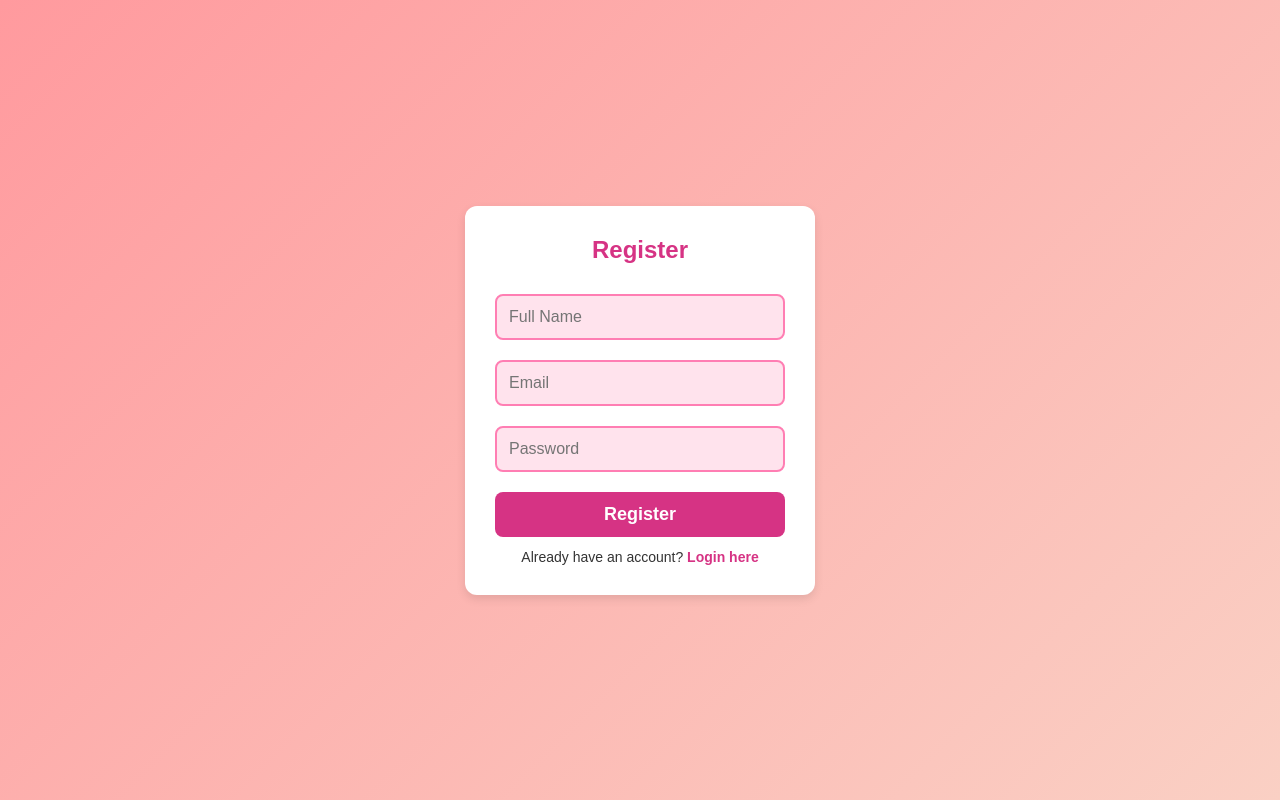
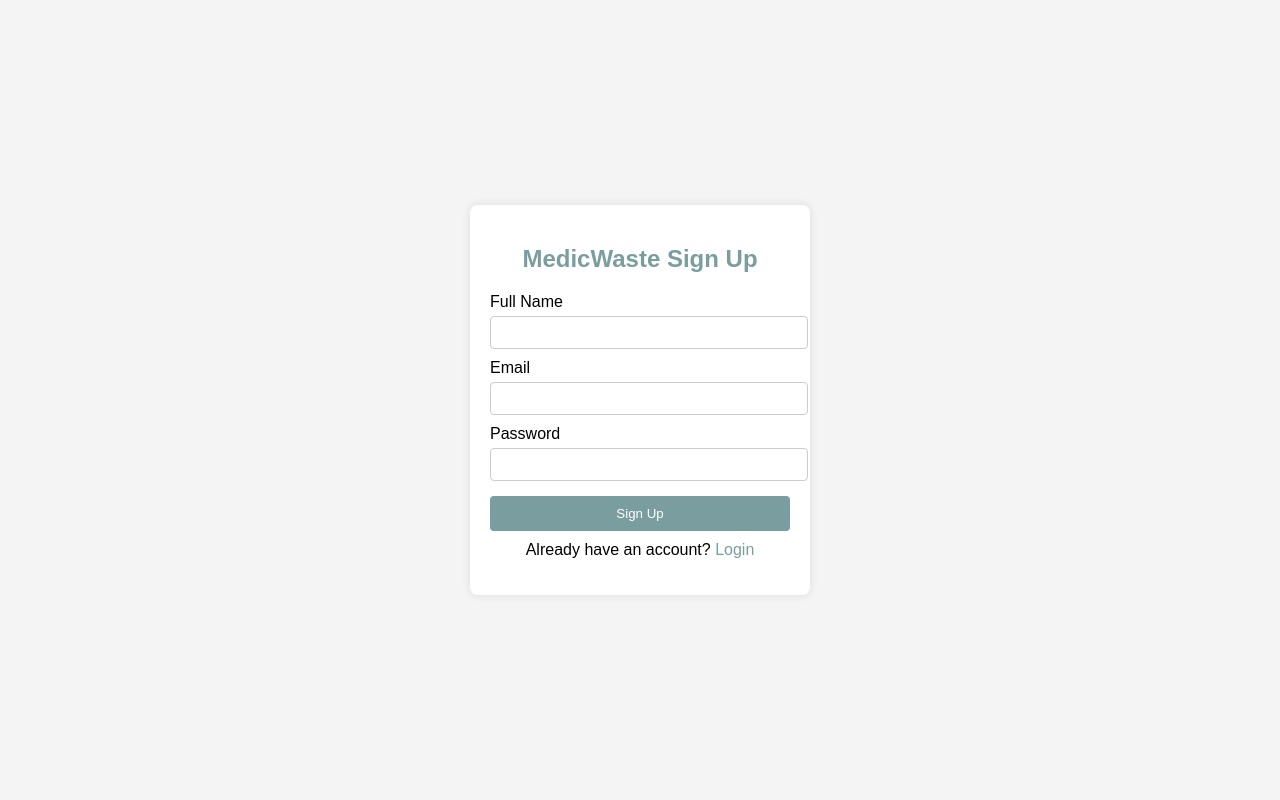
Before and after one commit to neeharika0910/miniproject, a plain HTML site: page register.html in a window 1280 px wide. Drawn offline with Linux system fonts and the light colour scheme.

Commit message:
Update register.html

```diff
--- a/register.html
+++ b/register.html
@@ -1,239 +1,89 @@
 <!DOCTYPE html>
 <html lang="en">
+<head>
+    <meta charset="UTF-8" />
+    <meta name="viewport" content="width=device-width, initial-scale=1.0"/>
+    <title>MedicWaste - Sign Up</title>
     <style>
-
-* {
-    margin: 0;
-    padding: 0;
-    box-sizing: border-box;
-    font-family: "Poppins", sans-serif;
-}
         body {
+            font-family: Arial, sans-serif;
+            background-color: #f4f4f4;
             display: flex;
             justify-content: center;
             align-items: center;
             height: 100vh;
-    background: linear-gradient(135deg, #ff9a9e, #fad0c4);
+            margin: 0;
         }
-.login-container {
-    background: white;
-    padding: 30px;
-    width: 350px;
-    text-align: center;
-    border-radius: 12px;
-    box-shadow: 0 4px 10px rgba(0, 0, 0, 0.1);
-    display: flex;
-    flex-direction: column;
-    align-items: center;
-}
-.login-container h2 {
-    margin-bottom: 20px;
-    color: #d63384;
-    font-size: 24px;
-}
-.login-container input {
-    width: 100%;
-    padding: 12px;
-    margin: 10px 0;
-    border: 2px solid #ff7eb3;
-    border-radius: 8px;
-    outline: none;
-    background: #ffe3ed;
-    font-size: 16px;
-    transition: 0.3s ease-in-out;
-}
-.login-container input:focus {
-    border-color: #d63384;
-    background: #ffd6e8;
-}
-.login-container button {
-    width: 100%;
-    padding: 12px;
-    background: #d63384;
-    border: none;
-    color: white;
-    font-size: 18px;
-    font-weight: bold;
-    border-radius: 8px;
-    cursor: pointer;
-    transition: 0.3s ease-in-out;
-    margin-top: 10px;
-}
-
-.login-container button:hover {
-    background: #b62e6b;
-}
-
-/* Link Styling */
-.login-container p {
-    margin-top: 12px;
-    color: #333;
-    font-size: 14px;
-}
-
-.login-container a {
-    color: #d63384;
-    text-decoration: none;
-    font-weight: bold;
-}
-
-.login-container a:hover {
-    text-decoration: underline;
-}
-body {
-    font-family: Arial, sans-serif;
-    background: #ffe3ed;
-    margin: 0;
-    padding: 20px;
-}
-
-.container {
-    max-width: 800px;
-    margin: auto;
+        .signup-container {
             background: white;
             padding: 20px;
-    border-radius: 12px;
-    box-shadow: 0px 4px 10px rgba(0, 0, 0, 0.1);
+            border-radius: 8px;
+            box-shadow: 0 0 10px rgba(0,0,0,0.1);
+            width: 300px;
             text-align: center;
         }
-
-h2 {
-    color: #d63384;
+        h2 { color: #7a9e9f; }
+        label {
+            display: block;
+            margin-top: 10px;
+            text-align: left;
         }
-
-#search {
+        input {
+            width: 100%;
+            padding: 8px;
+            margin-top: 5px;
+            border: 1px solid #ccc;
+            border-radius: 4px;
+        }
+        button {
+            margin-top: 15px;
             width: 100%;
             padding: 10px;
-    margin-bottom: 10px;
-    border: 2px solid #d63384;
-    border-radius: 8px;
-    outline: none;
-    font-size: 16px;
+            background-color: #7a9e9f;
+            color: white;
+            border: none;
+            border-radius: 4px;
+            cursor: pointer;
         }
-
-table {
-    width: 100%;
-    border-collapse: collapse;
-    margin-top: 10px;
-}
-
-th, td {
-    padding: 12px;
-    border-bottom: 1px solid #ddd;
-}
-
-th {
-    background: #d63384;
-    color: white;
-}
-
-tr:hover {
-    background: #ffe3ed;
-}
-
-.donate-btn {
-    padding: 8px 12px;
-    background: #d63384;
-    color: white;
+        button:hover { background-color: #7a9e9f; }
+        p { margin-top: 10px; }
+        a {
+            color: #7a9e9f;
             text-decoration: none;
-    border-radius: 6px;
-    font-weight: bold;
-}
-
-.donate-btn:hover {
-    background: #b62e6b;
-}
-* {
-    margin: 0;
-    padding: 0;
-    box-sizing: border-box;
-    font-family: "Poppins", sans-serif;
-}
-body {
-    display: flex;
-    justify-content: center;
-    align-items: center;
-    height: 100vh;
-    background: linear-gradient(135deg, #ff9a9e, #fad0c4);
-}
-.register-container {
-    background: white;
-    padding: 30px;
-    width: 350px;
-    text-align: center;
-    border-radius: 12px;
-    box-shadow: 0 4px 10px rgba(0, 0, 0, 0.1);
-    display: flex;
-    flex-direction: column;
-    align-items: center;
-}
-.register-container h2 {
-    margin-bottom: 20px;
-    color: #d63384;
-    font-size: 24px;
-}
-.register-container input {
-    width: 100%;
-    padding: 12px;
-    margin: 10px 0;
-    border: 2px solid #ff7eb3;
-    border-radius: 8px;
-    outline: none;
-    background: #ffe3ed;
-    font-size: 16px;
-    transition: 0.3s ease-in-out;
-}
-.register-container input:focus {
-    border-color: #d63384;
-    background: #ffd6e8;
-}
-.register-container button {
-    width: 100%;
-    padding: 12px;
-    background: #d63384;
-    border: none;
-    color: white;
-    font-size: 18px;
-    font-weight: bold;
-    border-radius: 8px;
-    cursor: pointer;
-    transition: 0.3s ease-in-out;
-    margin-top: 10px;
-}
-
-.register-container button:hover {
-    background: #b62e6b;
-}
-.register-container p {
-    margin-top: 12px;
-    color: #333;
-    font-size: 14px;
-}
-.register-container a {
-    color: #d63384;
-    text-decoration: none;
-    font-weight: bold;
-}
-.register-container a:hover {
-    text-decoration: underline;
         }
     </style>
-<head>
-    <meta charset="UTF-8">
-    <meta name="viewport" content="width=device-width, initial-scale=1.0">
-    <title>Register</title>
-    <link rel="stylesheet" href="style.css">
 </head>
 <body>
-    <div class="register-container">
-        <h2>Register</h2>
-        <form action="register.php" method="POST">
-            <input type="text" name="name" placeholder="Full Name" required>
-            <input type="email" name="email" placeholder="Email" required>
-            <input type="password" name="password" placeholder="Password" required>
-            <button type="submit">Register</button>
+    <div class="signup-container">
+        <h2>MedicWaste Sign Up</h2>
+        <form id="signupForm">
+            <label for="name">Full Name</label>
+            <input type="text" id="name" required />
+
+            <label for="email">Email</label>
+            <input type="email" id="email" required />
+
+            <label for="password">Password</label>
+            <input type="password" id="password" required />
+
+            <button type="submit">Sign Up</button>
         </form>
-        <p>Already have an account? <a href="login.html">Login here</a></p>
+        <p>Already have an account? <a href="login.html">Login</a></p>
     </div>
+
+    <script>
+        document.getElementById("signupForm").addEventListener("submit", function(event) {
+            event.preventDefault();
+
+            const name = document.getElementById("name").value.trim();
+            const email = document.getElementById("email").value.trim();
+            const password = document.getElementById("password").value;
+            const user = { name, email, password };
+            localStorage.setItem("medicWasteUser", JSON.stringify(user));
+
+            alert("Signup successful! You can now log in.");
+            window.location.href = "login.html";
+        });
+    </script>
 </body>
 </html>
```
Lines whose indentation alone changed are shown as unchanged.
